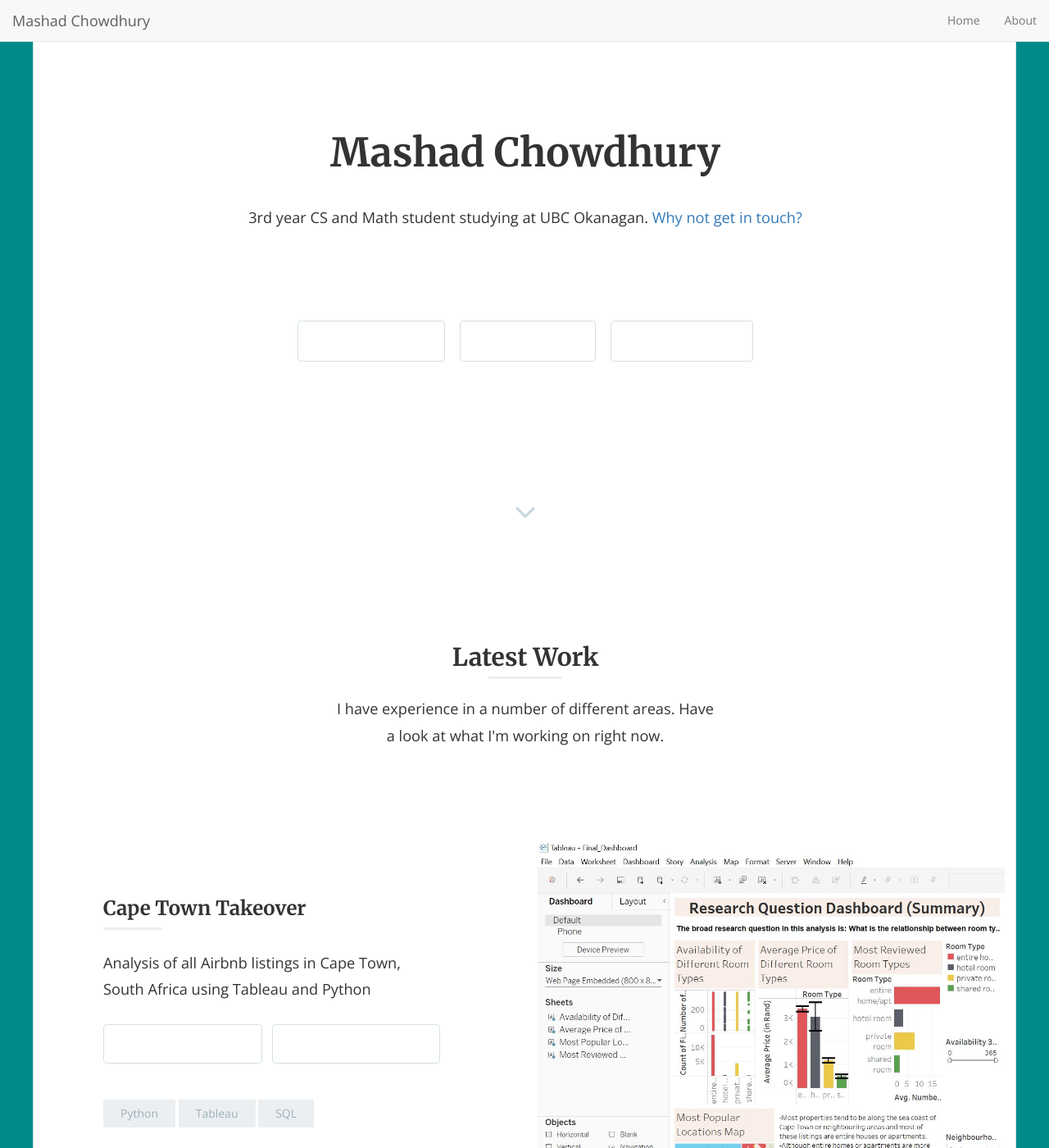
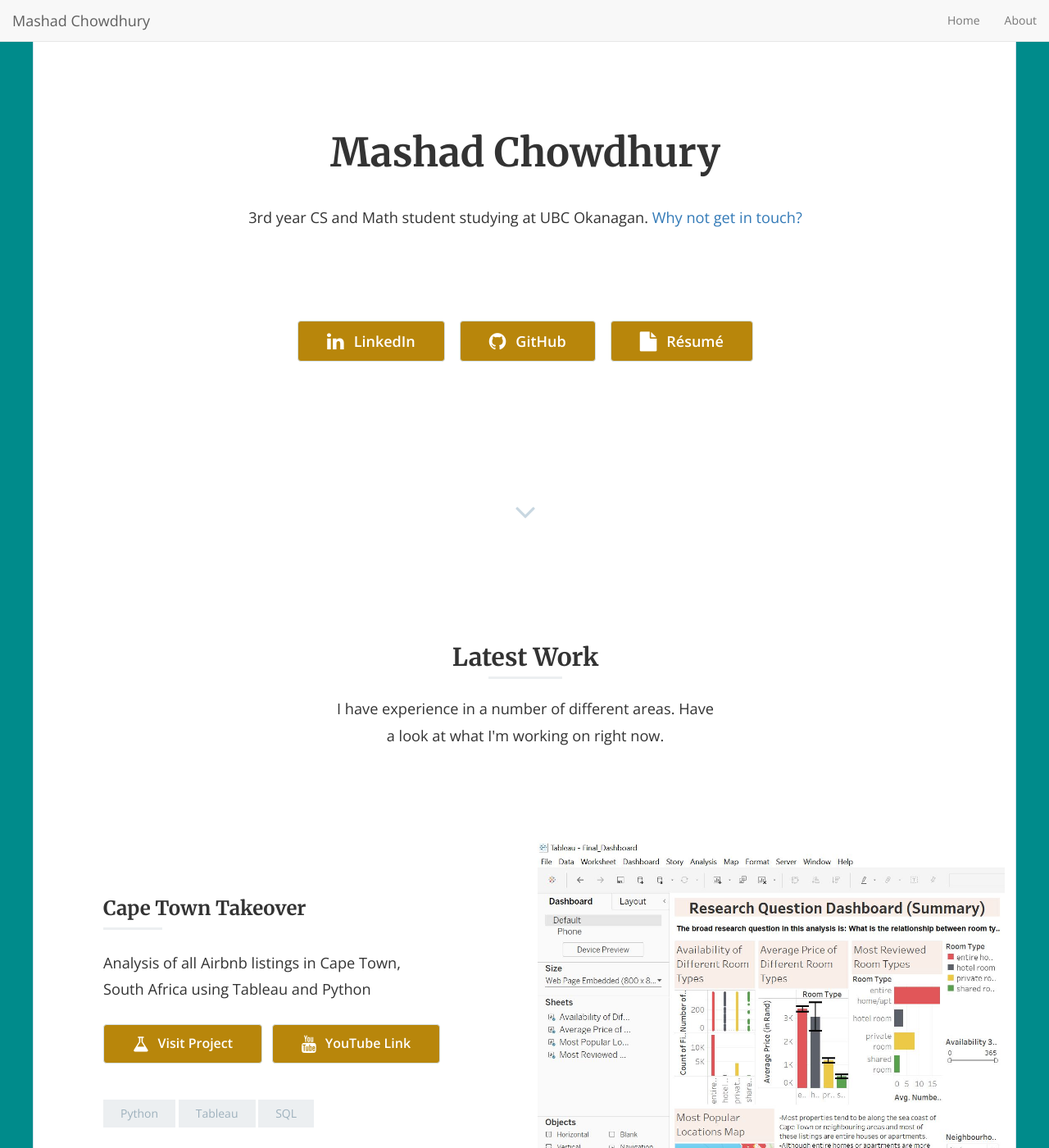
Before and after one commit to mashadchowdhury/mashadchowdhury.github.io, a Jekyll site: the page built from index.html, in a window 1280 px wide and 1400 px high. Shown: the whole window at 82% size. Built offline with Jekyll 4.4.1, drawn with Linux system fonts in a browser that asks for light colours; nearby versions of some CDN libraries; the list of posts is cut into pages by our own code.

Commit message:
Update style.scss

```diff
--- a/css/style.scss
+++ b/css/style.scss
@@ -67,8 +67,10 @@ button.btn, input.btn {
   border-radius: 4px;
   color: #ffffff;
   font-weight: 600;
+  background-color: DarkGoldenRod;
   &:hover, &.btn-default:hover {
     background-color: DarkGoldenRod;
+    color: #ffffff;
     border: solid 1px #b0c5d2;
     -moz-box-shadow: 0 1px 0 #b0c5d2;
     -webkit-box-shadow: 0 1px 0 #b0c5d2;
```
